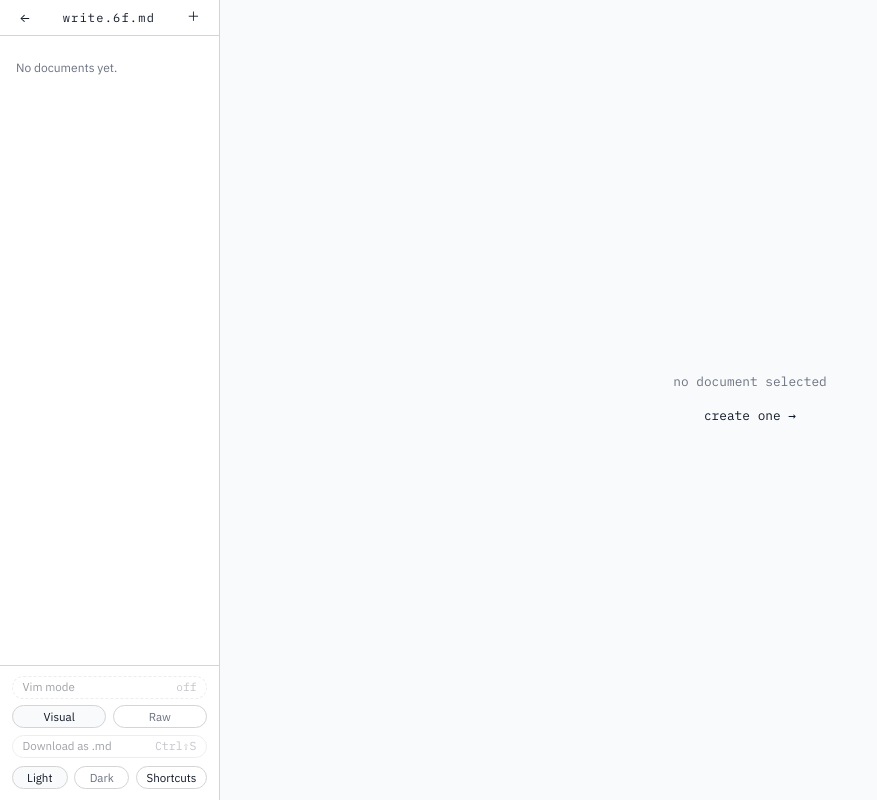
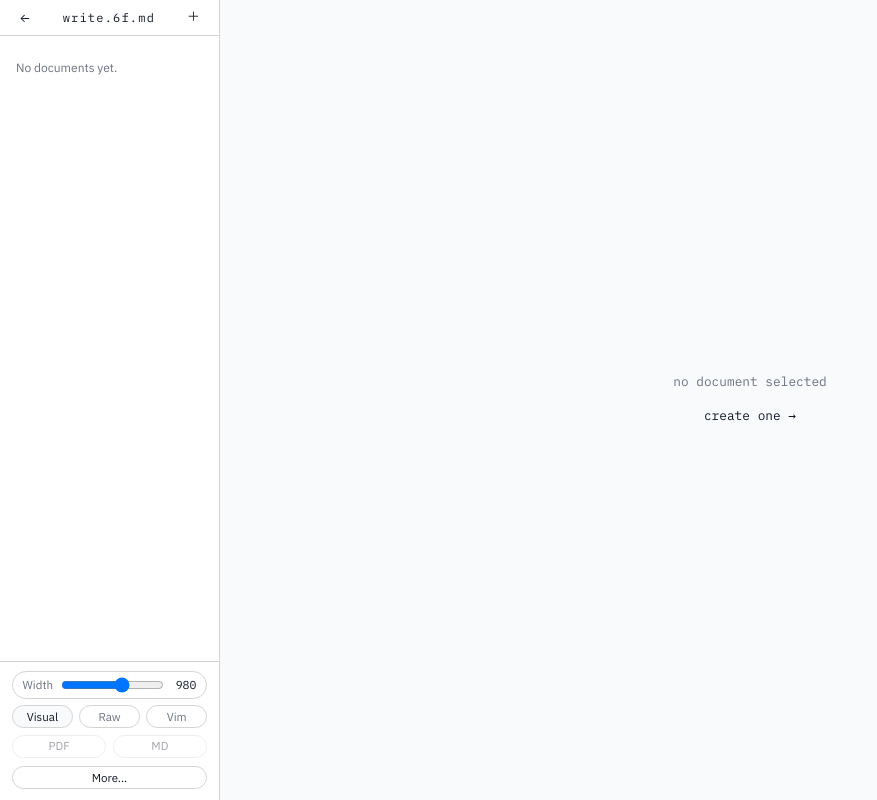
Before and after one commit to 6fmd/write, a React (Vite) app: page / in a window 1280 px wide. Shown: the whole page, without its empty margins (0-877 px from the left). Built offline with nearby package versions, Linux system fonts and the light colour scheme.

Commit message:
feat: Implement dynamic wrap width, add export format option, refactor editor mode UI, and enhance CodeMirror styling with print support.

```diff
--- a/src/App.jsx
+++ b/src/App.jsx
@@ -11,15 +11,26 @@ const AUTOSAVE_DELAY = 800;
 
 export default function App() {
   const [docs, setDocs] = useState(() => listDocs());
+  const [maxWidthLimit, setMaxWidthLimit] = useState(() => typeof window !== 'undefined' ? window.innerWidth : 1800);
   const [wrapWidth, setWrapWidth] = useState(() => {
+    const limit = typeof window !== 'undefined' ? window.innerWidth : 1800;
     try {
       const raw = localStorage.getItem('write-md:wrapWidthPx');
       const n = raw ? Number(raw) : NaN;
-      return Number.isFinite(n) ? Math.min(1800, Math.max(520, n)) : 980;
+      return Number.isFinite(n) ? Math.min(limit, Math.max(520, n)) : Math.min(limit, 980);
     } catch {
-      return 980;
+      return Math.min(limit, 980);
     }
   });
+
+  useEffect(() => {
+    function onResize() {
+      setMaxWidthLimit(window.innerWidth);
+      setWrapWidth(prev => Math.min(window.innerWidth, Math.max(520, prev)));
+    }
+    window.addEventListener('resize', onResize);
+    return () => window.removeEventListener('resize', onResize);
+  }, []);
   const [activeId, setActiveId] = useState(() => {
     const stored = listDocs();
     const lastId = getActiveDocId();
@@ -45,6 +56,10 @@ export default function App() {
   const [shortcutsOpen, setShortcutsOpen] = useState(false);
   const [closeConfirmOpen, setCloseConfirmOpen] = useState(false);
   const [closeTargetId, setCloseTargetId] = useState(null);
+  const [defaultExportFormat, setDefaultExportFormat] = useState(() => {
+    try { return localStorage.getItem('write-md:exportFormat') || 'md'; }
+    catch { return 'md'; }
+  });
   const autosaveTimer = useRef(null);
   const closeConfirmRef = useRef(null);
   const shortcutsRef = useRef(null);
@@ -131,6 +146,14 @@ export default function App() {
     }
   }, [wrapWidth]);
 
+  useEffect(() => {
+    try {
+      localStorage.setItem('write-md:exportFormat', defaultExportFormat);
+    } catch {
+      // ignore
+    }
+  }, [defaultExportFormat]);
+
   function currentTitleForDownload() {
     if (!activeDoc) return 'Untitled';
     return (activeDoc.customTitle || activeDoc.title || 'Untitled').trim() || 'Untitled';
@@ -150,6 +173,11 @@ export default function App() {
     a.click();
     a.remove();
     URL.revokeObjectURL(url);
+  }
+
+  function downloadCurrentDocAsPDF() {
+    if (!activeId || !activeDoc) return;
+    window.print();
   }
 
   function beginRename(doc) {
@@ -217,7 +245,8 @@ export default function App() {
       // Cmd/Ctrl + Shift + S — download current doc
       if (e.shiftKey && key === 's') {
         e.preventDefault();
-        downloadCurrentDoc();
+        if (defaultExportFormat === 'pdf') downloadCurrentDocAsPDF();
+        else downloadCurrentDoc();
         return;
       }
 
@@ -248,11 +277,22 @@ export default function App() {
         setShortcutsOpen(prev => !prev);
         return;
       }
+
+      // Escape — focus editor if focused elsewhere
+      if (key === 'escape' && !shortcutsOpen && !closeConfirmOpen && !renamingId) {
+        const active = document.activeElement;
+        const isInput = active && (active.tagName === 'INPUT' || active.tagName === 'TEXTAREA' || active.isContentEditable);
+        if (!isInput) {
+          e.preventDefault();
+          if (mode === 'raw') setRawFocusToken(t => t + 1);
+          else setVisualFocusToken(t => t + 1);
+        }
+      }
     }
 
     window.addEventListener('keydown', handleKeydown, true);
     return () => window.removeEventListener('keydown', handleKeydown, true);
-  }, [isMac, mode, vimMode, activeId, content, docs, downloadCurrentDoc, newDoc, activeDoc, beginRename]);
+  }, [isMac, mode, vimMode, activeId, content, docs, downloadCurrentDoc, downloadCurrentDocAsPDF, newDoc, activeDoc, beginRename, shortcutsOpen, closeConfirmOpen, renamingId, requestCloseDoc, defaultExportFormat]);
 
   // Focus the close-confirm dialog so Enter/Esc work immediately
   useEffect(() => {
@@ -282,6 +322,10 @@ export default function App() {
   }, [shortcutsOpen]);
 
   const closeTargetDoc = closeTargetId ? docs[closeTargetId] : null;
+
+  const wordCount = content.trim() ? content.trim().split(/\s+/).length : 0;
+  const charCount = content.length;
+  const readTime = Math.max(1, Math.ceil(wordCount / 200));
 
   return (
     <div style={{ display: 'flex', height: '100vh', overflow: 'hidden' }}>
@@ -401,35 +445,37 @@ export default function App() {
 
           {/* Bottom controls */}
           <div style={{ padding: '0.6rem 0.75rem 0.7rem', borderTop: '1px solid var(--border)', display: 'flex', flexDirection: 'column', gap: '0.4rem', fontSize: '0.75rem' }}>
-            {/* Vim row (always present to avoid layout shift) */}
-            <button
-              onClick={() => {
-                if (mode === 'raw') setVimMode(v => !v);
-              }}
+            {/* Wrap width slider styled like a button */}
+            <div
               style={{
                 ...pillBtnStyle,
+                display: 'flex',
+                alignItems: 'center',
                 justifyContent: 'space-between',
-                opacity: mode === 'raw' ? 1 : 0.4,
-                cursor: mode === 'raw' ? 'pointer' : 'default',
-                borderStyle: 'dashed',
+                cursor: 'default',
               }}
-              disabled={mode !== 'raw'}
-              title={
-                mode === 'raw'
-                  ? (isMac ? 'Switch to Raw + Vim (⌘⇧V)' : 'Switch to Raw + Vim (Ctrl⇧V)')
-                  : (isMac ? 'Vim mode (Raw only) — use ⌘⇧V' : 'Vim mode (Raw only) — use Ctrl⇧V')
-              }
+              title="Max content width in pixels"
             >
-              <span>Vim mode</span>
-              <span style={{ fontFamily: 'var(--font-mono)', fontSize: '0.7rem', color: vimMode && mode === 'raw' ? 'var(--text)' : 'var(--text-muted)' }}>
-                {vimMode ? 'on' : 'off'}
+              <span style={{ color: 'var(--text-muted)' }}>Width</span>
+              <input
+                className="wrap-slider"
+                style={{ flex: 1, minWidth: 0, margin: '0 0.5rem' }}
+                type="range"
+                min={520}
+                max={Math.max(520, maxWidthLimit)}
+                step={20}
+                value={wrapWidth}
+                onChange={(e) => setWrapWidth(Number(e.target.value))}
+                aria-label="Wrap width"
+              />
+              <span style={{ fontFamily: 'var(--font-mono)', color: 'var(--text)', width: '3.5ch', textAlign: 'right' }}>
+                {wrapWidth}
               </span>
-            </button>
-
+            </div>
             {/* Mode row */}
             <div style={{ display: 'flex', gap: '0.4rem' }}>
               <button
-                onClick={() => setMode('visual')}
+                onClick={() => { setMode('visual'); setVimMode(false); }}
                 style={{
                   ...pillBtnStyle,
                   flex: 1,
@@ -441,79 +487,87 @@ export default function App() {
                 Visual
               </button>
               <button
-                onClick={() => setMode('raw')}
+                onClick={() => { setMode('raw'); setVimMode(false); }}
                 style={{
                   ...pillBtnStyle,
                   flex: 1,
-                  background: mode === 'raw' ? 'var(--bg)' : 'transparent',
-                  color: mode === 'raw' ? 'var(--text)' : 'var(--text-muted)',
+                  background: mode === 'raw' && !vimMode ? 'var(--bg)' : 'transparent',
+                  color: mode === 'raw' && !vimMode ? 'var(--text)' : 'var(--text-muted)',
                 }}
                 title={isMac ? 'Switch to Raw (⌘⇧E)' : 'Switch to Raw (Ctrl⇧E)'}
               >
                 Raw
               </button>
+              <button
+                onClick={() => {
+                  if (mode === 'raw' && vimMode) {
+                    setVimMode(false);
+                    setRawFocusToken(t => t + 1);
+                  } else {
+                    setMode('raw');
+                    setVimMode(true);
+                    setRawFocusToken(t => t + 1);
+                  }
+                }}
+                style={{
+                  ...pillBtnStyle,
+                  flex: 1,
+                  background: mode === 'raw' && vimMode ? 'var(--bg)' : 'transparent',
+                  color: mode === 'raw' && vimMode ? 'var(--text)' : 'var(--text-muted)',
+                }}
+                title={isMac ? 'Raw + Vim (⌘⇧V)' : 'Raw + Vim (Ctrl⇧V)'}
+              >
+                Vim
+              </button>
             </div>
 
-            {/* Download row: full width */}
+            {/* Download row */}
+            <div style={{ display: 'flex', gap: '0.4rem' }}>
               <button
-              onClick={downloadCurrentDoc}
+                onClick={downloadCurrentDocAsPDF}
                 style={{
                   ...pillBtnStyle,
-                justifyContent: 'space-between',
+                  flex: 1,
+                  justifyContent: 'center',
                   fontSize: '0.72rem',
                   opacity: activeId ? 1 : 0.4,
                   cursor: activeId ? 'pointer' : 'default',
                 }}
                 disabled={!activeId}
-              title={
-                activeId
-                  ? (isMac ? 'Download current document (⌘⇧S)' : 'Download current document (Ctrl⇧S)')
-                  : 'Download current document'
-              }
+                title="Print / Save as PDF"
               >
-              <span>Download as .md</span>
-              <span style={{ fontFamily: 'var(--font-mono)', color: 'var(--text-muted)' }}>
-                {isMac ? '⌘⇧S' : 'Ctrl⇧S'}
-              </span>
+                PDF
               </button>
-
-            {/* Theme + shortcuts section at the bottom */}
-            <div style={{ display: 'flex', gap: '0.4rem', marginTop: '0.1rem' }}>
               <button
-                onClick={() => theme !== 'light' && toggleTheme()}
+                onClick={downloadCurrentDoc}
                 style={{
                   ...pillBtnStyle,
                   flex: 1,
-                  background: theme === 'light' ? 'var(--bg)' : 'transparent',
-                  color: theme === 'light' ? 'var(--text)' : 'var(--text-muted)',
+                  justifyContent: 'center',
+                  fontSize: '0.72rem',
+                  opacity: activeId ? 1 : 0.4,
+                  cursor: activeId ? 'pointer' : 'default',
                 }}
-                title="Switch to light theme"
+                disabled={!activeId}
+                title="Download as .md"
               >
-                Light
+                MD
               </button>
-              <button
-                onClick={() => theme !== 'dark' && toggleTheme()}
-                style={{
-                  ...pillBtnStyle,
-                  flex: 1,
-                  background: theme === 'dark' ? 'var(--bg)' : 'transparent',
-                  color: theme === 'dark' ? 'var(--text)' : 'var(--text-muted)',
-                }}
-                title="Switch to dark theme"
-              >
-                Dark
-              </button>
+            </div>
+
+            {/* More section at the bottom */}
             <button
               onClick={() => setShortcutsOpen(true)}
               style={{
                 ...pillBtnStyle,
-                  flex: 1,
+                width: '100%',
+                justifyContent: 'center',
+                marginTop: '0.1rem'
               }}
-                title={isMac ? 'Show keyboard shortcuts (⌘/)' : 'Show keyboard shortcuts (Ctrl/)'}
+              title={isMac ? 'More options & Shortcuts (⌘/)' : 'More options & Shortcuts (Ctrl/)'}
             >
-                Shortcuts
+              More...
             </button>
-            </div>
           </div>
         </aside>
       )}
@@ -592,46 +646,6 @@ export default function App() {
             </div>
           )}
         </main>
-
-        {activeId && (
-          <div
-            className="wrap-bar"
-            style={{
-              borderTop: '1px solid var(--border)',
-              background: 'var(--surface)',
-              padding: '0.45rem 0.9rem',
-              display: 'flex',
-              alignItems: 'center',
-              gap: '0.75rem',
-            }}
-          >
-            <div style={{ fontSize: '0.75rem', color: 'var(--text-muted)', whiteSpace: 'nowrap' }}>
-              Wrap width
-            </div>
-            <input
-              className="wrap-slider"
-              type="range"
-              min={520}
-              max={1800}
-              step={20}
-              value={wrapWidth}
-              onChange={(e) => setWrapWidth(Number(e.target.value))}
-              aria-label="Wrap width"
-            />
-            <div
-              style={{
-                fontFamily: 'var(--font-mono)',
-                fontSize: '0.72rem',
-                color: 'var(--text)',
-                minWidth: 84,
-                textAlign: 'right',
-              }}
-              title="Max content width in pixels"
-            >
-              {wrapWidth}px
-            </div>
-          </div>
-        )}
       </div>
 
       {!sidebarOpen && (
@@ -787,7 +801,7 @@ export default function App() {
           >
             <div style={{ marginBottom: '0.75rem', display: 'flex', justifyContent: 'space-between', alignItems: 'center' }}>
               <div style={{ fontFamily: 'var(--font-sans)', fontSize: '0.95rem', fontWeight: 600, color: 'var(--text)' }}>
-                Keyboard shortcuts
+                More
               </div>
               <button
                 onClick={() => setShortcutsOpen(false)}
@@ -797,41 +811,91 @@ export default function App() {
                 ✕
               </button>
             </div>
-            <div style={{ fontSize: '0.75rem', color: 'var(--text-muted)', marginBottom: '0.85rem' }}>
+
+            {/* Document Stats */}
+            <div style={{ display: 'flex', justifyContent: 'space-between', fontSize: '0.8rem', color: 'var(--text)', marginBottom: '1rem', paddingBottom: '1rem', borderBottom: '1px solid var(--border)' }}>
+              <div><strong>{wordCount}</strong> <span style={{color: 'var(--text-muted)'}}>words</span></div>
+              <div><strong>{charCount}</strong> <span style={{color: 'var(--text-muted)'}}>chars</span></div>
+              <div><strong>{readTime}</strong> <span style={{color: 'var(--text-muted)'}}>min read</span></div>
+            </div>
+
+            {/* Preferences */}
+            <div style={{ marginBottom: '1rem', paddingBottom: '1rem', borderBottom: '1px solid var(--border)' }}>
+              <div style={{ fontSize: '0.8rem', fontWeight: 600, marginBottom: '0.6rem' }}>Preferences</div>
+              <div style={{ display: 'flex', gap: '0.5rem', marginBottom: '0.6rem' }}>
+                <span style={{ fontSize: '0.75rem', width: '80px', color: 'var(--text-muted)', alignSelf: 'center' }}>Theme</span>
+                <button
+                  onClick={() => theme !== 'light' && toggleTheme()}
+                  style={{ ...pillBtnStyle, flex: 1, background: theme === 'light' ? 'var(--accent)' : 'transparent', color: theme === 'light' ? 'var(--surface)' : 'var(--text)' }}
+                >Light</button>
+                <button
+                  onClick={() => theme !== 'dark' && toggleTheme()}
+                  style={{ ...pillBtnStyle, flex: 1, background: theme === 'dark' ? 'var(--accent)' : 'transparent', color: theme === 'dark' ? 'var(--surface)' : 'var(--text)' }}
+                >Dark</button>
+              </div>
+              <div style={{ display: 'flex', gap: '0.5rem', alignItems: 'center' }}>
+                <span style={{ fontSize: '0.75rem', width: '80px', color: 'var(--text-muted)' }} title="Format for Cmd+Shift+S">Default DL</span>
+                <button
+                  onClick={() => setDefaultExportFormat('pdf')}
+                  style={{ ...pillBtnStyle, flex: 1, background: defaultExportFormat === 'pdf' ? 'var(--accent)' : 'transparent', color: defaultExportFormat === 'pdf' ? 'var(--surface)' : 'var(--text)' }}
+                >PDF</button>
+                <button
+                  onClick={() => setDefaultExportFormat('md')}
+                  style={{ ...pillBtnStyle, flex: 1, background: defaultExportFormat === 'md' ? 'var(--accent)' : 'transparent', color: defaultExportFormat === 'md' ? 'var(--surface)' : 'var(--text)' }}
+                >MD</button>
+              </div>
+            </div>
+
+            {/* Keyboard shortcuts */}
+            <div style={{ fontSize: '0.8rem', fontWeight: 600, marginBottom: '0.4rem' }}>Keyboard shortcuts</div>
+            <div style={{ fontSize: '0.7rem', color: 'var(--text-muted)', marginBottom: '0.8rem' }}>
               {isMac ? '⌘' : 'Ctrl'} shortcuts work anywhere in the app.
             </div>
             <div
               style={{
                 display: 'grid',
-                gridTemplateColumns: 'minmax(0, 1.4fr) auto',
-                rowGap: '0.5rem',
-                columnGap: '1.25rem',
-                fontSize: '0.8rem',
+                gridTemplateColumns: '1fr 1fr',
+                gap: '0.75rem',
               }}
             >
-              <span>New document</span>
+              {/* Left Column */}
+              <div style={{ display: 'flex', flexDirection: 'column', gap: '0.5rem' }}>
+                <div style={{ display: 'flex', justifyContent: 'space-between', alignItems: 'center', fontSize: '0.75rem' }}>
+                  <span>New doc</span>
                   <ShortcutKeys isMac={isMac} keys={['Mod', 'Shift', 'K']} />
-
-              <span>Rename current document</span>
+                </div>
+                <div style={{ display: 'flex', justifyContent: 'space-between', alignItems: 'center', fontSize: '0.75rem' }}>
+                  <span>Rename</span>
                   <ShortcutKeys isMac={isMac} keys={['Mod', 'Shift', 'R']} />
-
-              <span>Download current document</span>
+                </div>
+                <div style={{ display: 'flex', justifyContent: 'space-between', alignItems: 'center', fontSize: '0.75rem' }}>
+                  <span>Close doc</span>
+                  <ShortcutKeys isMac={isMac} keys={['Mod', 'Shift', 'X']} />
+                </div>
+                <div style={{ display: 'flex', justifyContent: 'space-between', alignItems: 'center', fontSize: '0.75rem' }}>
+                  <span>Download ({defaultExportFormat.toUpperCase()})</span>
                   <ShortcutKeys isMac={isMac} keys={['Mod', 'Shift', 'S']} />
-
-              <span>Toggle Visual / Raw</span>
+                </div>
+              </div>
+              {/* Right Column */}
+              <div style={{ display: 'flex', flexDirection: 'column', gap: '0.5rem' }}>
+                <div style={{ display: 'flex', justifyContent: 'space-between', alignItems: 'center', fontSize: '0.75rem' }}>
+                  <span>Visual/Raw</span>
                   <ShortcutKeys isMac={isMac} keys={['Mod', 'Shift', 'E']} />
-
-              <span>Raw + Vim</span>
+                </div>
+                <div style={{ display: 'flex', justifyContent: 'space-between', alignItems: 'center', fontSize: '0.75rem' }}>
+                  <span>Raw+Vim</span>
                   <ShortcutKeys isMac={isMac} keys={['Mod', 'Shift', 'V']} />
-
-              <span>Toggle sidebar</span>
+                </div>
+                <div style={{ display: 'flex', justifyContent: 'space-between', alignItems: 'center', fontSize: '0.75rem' }}>
+                  <span>Sidebar</span>
                   <ShortcutKeys isMac={isMac} keys={['Mod', '\\']} />
-
-              <span>Toggle shortcuts help</span>
+                </div>
+                <div style={{ display: 'flex', justifyContent: 'space-between', alignItems: 'center', fontSize: '0.75rem' }}>
+                  <span>More Menu</span>
                   <ShortcutKeys isMac={isMac} keys={['Mod', '/']} />
-
-              <span>Close current document</span>
-              <ShortcutKeys isMac={isMac} keys={['Mod', 'Shift', 'X']} />
+                </div>
+              </div>
             </div>
           </div>
         </div>
```
Also changed, not shown: src/index.css (+26 -3 lines). Lines whose indentation alone changed are shown as unchanged.
